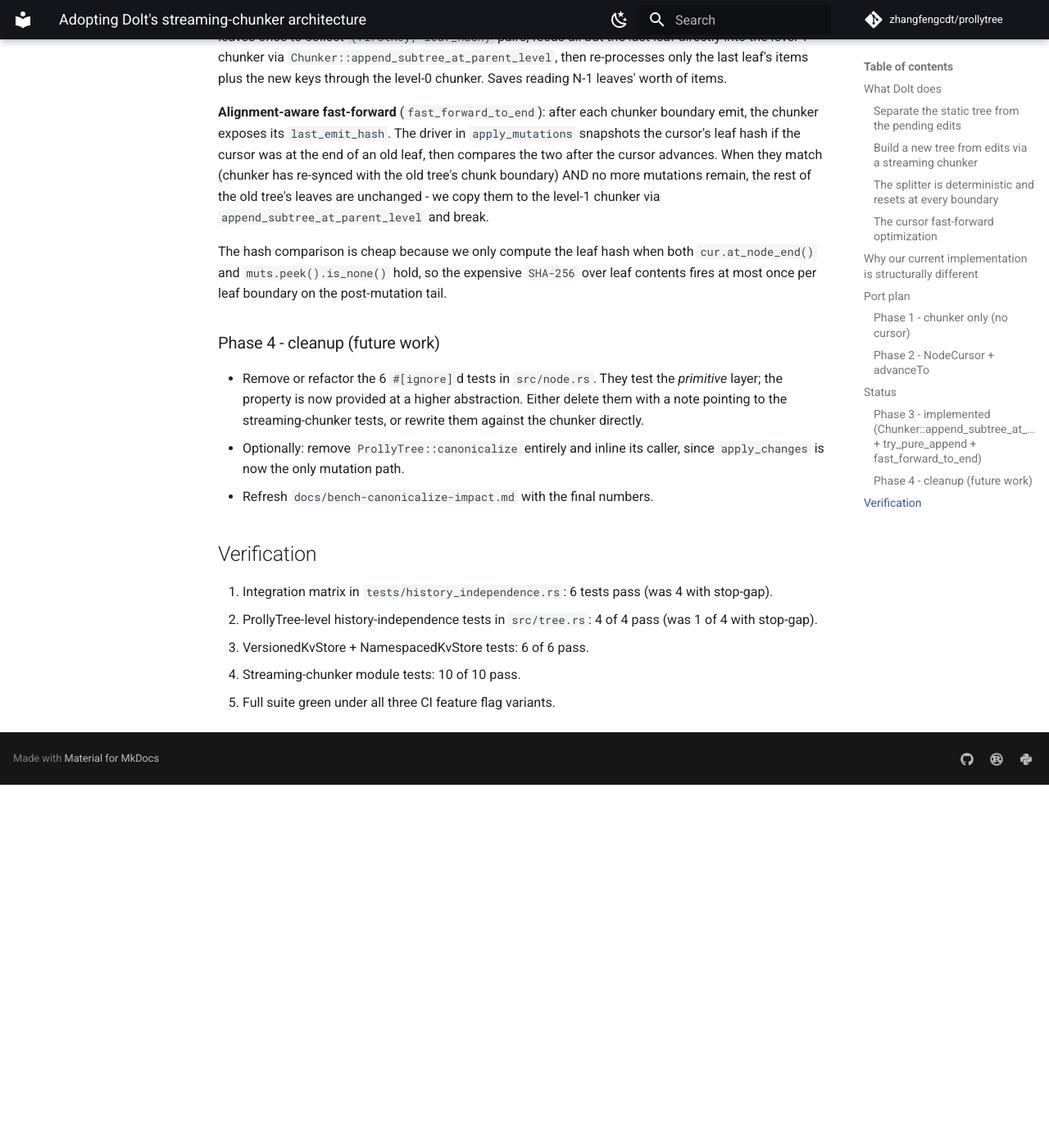
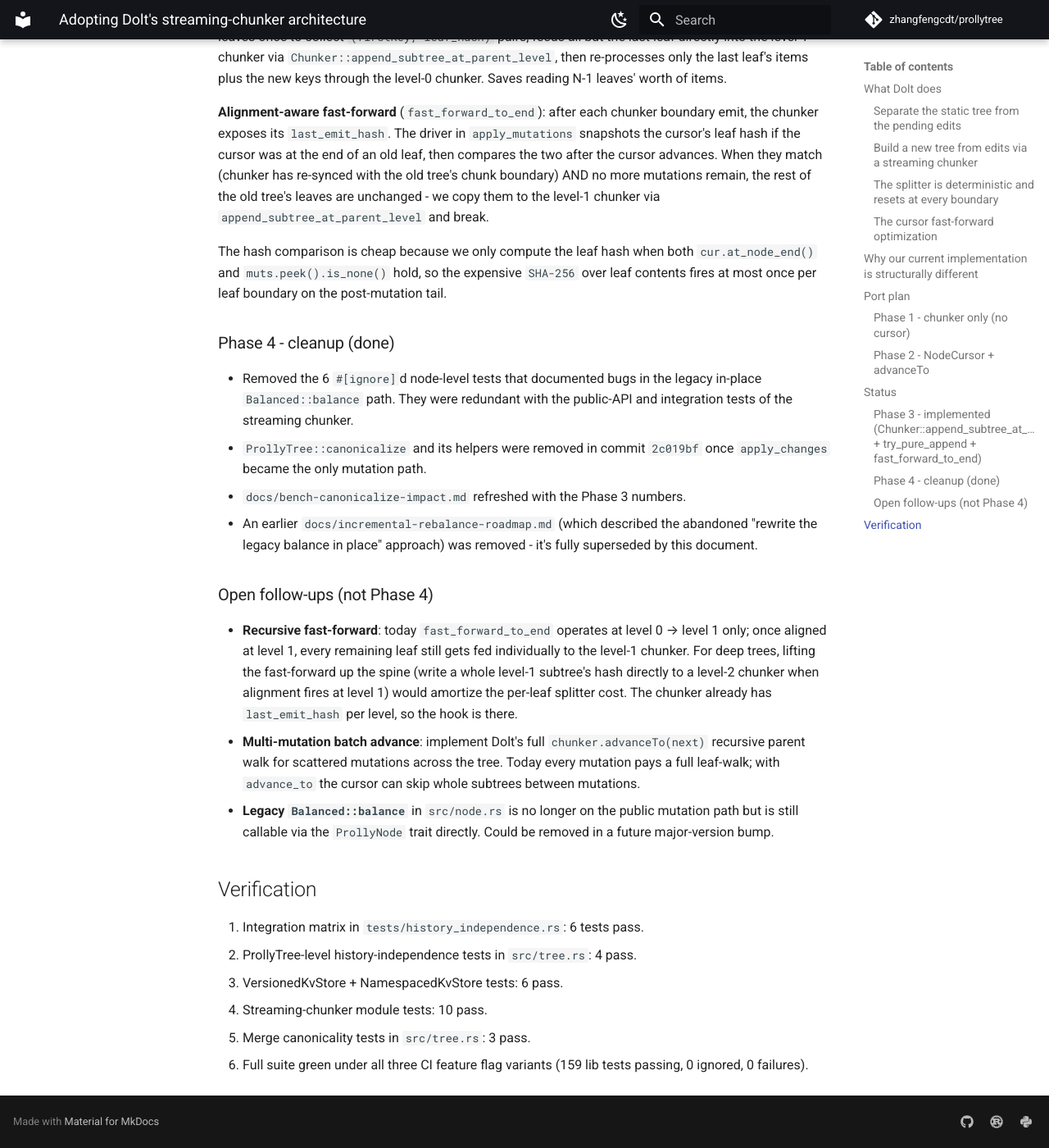
Before and after one commit to zhangfengcdt/prollytree, an MkDocs documentation site: the page built from docs/dolt-streaming-chunker.md, in a window 1280 px wide and 1400 px high, scrolled down 4511 px. Shown: the whole window at 82% size. Built offline with MkDocs 1.6.1 and Material for MkDocs 9.7.7, drawn with Linux system fonts in a browser that asks for light colours; comment, search, counter and statistics services are not loaded; before the commit the page ends 5468 px from its top, so only the background shows below that.

Commit message:
Phase 4 cleanup: remove obsolete node-level ignored tests and stale roadmap
Two cleanups now that the streaming-chunker port is the only mutation
path and the public-API + integration tests cover history independence
end-to-end:

1. Remove the 6 #[ignore]d tests in src/node.rs and their dedicated
   `build_node` helper. These exercised the legacy in-place
   `Balanced::balance` path and documented bugs (chunk-boundary drift
   under non-default configs, empty trailing leaves after delete,
   internal-node structure divergence) that no longer matter for the
   public API. Coverage of history independence now lives in:

     * src/streaming_chunker.rs (10 unit tests)
     * src/tree.rs::history_independence_tests (4 tests)
     * src/tree.rs::merge_canonicality_tests (3 tests)
     * src/git/versioned_store/tests.rs::history_independence_tests (3)
     * src/git/versioned_store/namespaced_tests.rs (3 tests)
     * tests/history_independence.rs (6 integration tests)

   The narrow `test_history_independence` and the lifted-to-u64
   `test_history_independence_default_config_traversal` remain as
   ProllyNode-level smoke checks against the legacy path. Updated the
   module header to reflect the new state.

2. Remove docs/incremental-rebalance-roadmap.md. It described the
   earlier "rewrite the in-place balance" plan that was abandoned in
   favor of the Dolt streaming-chunker port. Fully superseded by
   docs/dolt-streaming-chunker.md, which now documents Phase 4 as done
   and lists the remaining optional follow-ups (recursive fast-forward,
   multi-mutation batch advance, legacy balance removal).

Suite: 159 lib tests pass, 0 ignored, 0 failed.

```diff
--- a/docs/dolt-streaming-chunker.md
+++ b/docs/dolt-streaming-chunker.md
@@ -224,23 +224,43 @@ when both `cur.at_node_end()` and `muts.peek().is_none()` hold, so the
 expensive `SHA-256` over leaf contents fires at most once per leaf
 boundary on the post-mutation tail.
 
-### Phase 4 - cleanup (future work)
+### Phase 4 - cleanup (done)
 
-- Remove or refactor the 6 `#[ignore]`d tests in `src/node.rs`. They
-  test the *primitive* layer; the property is now provided at a
-  higher abstraction. Either delete them with a note pointing to the
-  streaming-chunker tests, or rewrite them against the chunker
-  directly.
-- Optionally: remove `ProllyTree::canonicalize` entirely and inline
-  its caller, since `apply_changes` is now the only mutation path.
-- Refresh `docs/bench-canonicalize-impact.md` with the final numbers.
+- Removed the 6 `#[ignore]`d node-level tests that documented bugs in
+  the legacy in-place `Balanced::balance` path. They were redundant
+  with the public-API and integration tests of the streaming chunker.
+- `ProllyTree::canonicalize` and its helpers were removed in commit
+  `2c019bf` once `apply_changes` became the only mutation path.
+- `docs/bench-canonicalize-impact.md` refreshed with the Phase 3
+  numbers.
+- An earlier `docs/incremental-rebalance-roadmap.md` (which described
+  the abandoned "rewrite the legacy balance in place" approach) was
+  removed - it's fully superseded by this document.
+
+### Open follow-ups (not Phase 4)
+
+- **Recursive fast-forward**: today `fast_forward_to_end` operates at
+  level 0 → level 1 only; once aligned at level 1, every remaining
+  leaf still gets fed individually to the level-1 chunker. For deep
+  trees, lifting the fast-forward up the spine (write a whole level-1
+  subtree's hash directly to a level-2 chunker when alignment fires
+  at level 1) would amortize the per-leaf splitter cost. The chunker
+  already has `last_emit_hash` per level, so the hook is there.
+- **Multi-mutation batch advance**: implement Dolt's full
+  `chunker.advanceTo(next)` recursive parent walk for scattered
+  mutations across the tree. Today every mutation pays a full
+  leaf-walk; with `advance_to` the cursor can skip whole subtrees
+  between mutations.
+- **Legacy `Balanced::balance`** in `src/node.rs` is no longer on the
+  public mutation path but is still callable via the `ProllyNode`
+  trait directly. Could be removed in a future major-version bump.
 
 ## Verification
 
-1. Integration matrix in `tests/history_independence.rs`: 6 tests
-   pass (was 4 with stop-gap).
-2. ProllyTree-level history-independence tests in `src/tree.rs`: 4 of
-   4 pass (was 1 of 4 with stop-gap).
-3. VersionedKvStore + NamespacedKvStore tests: 6 of 6 pass.
-4. Streaming-chunker module tests: 10 of 10 pass.
-5. Full suite green under all three CI feature flag variants.
+1. Integration matrix in `tests/history_independence.rs`: 6 tests pass.
+2. ProllyTree-level history-independence tests in `src/tree.rs`: 4 pass.
+3. VersionedKvStore + NamespacedKvStore tests: 6 pass.
+4. Streaming-chunker module tests: 10 pass.
+5. Merge canonicality tests in `src/tree.rs`: 3 pass.
+6. Full suite green under all three CI feature flag variants (159 lib
+   tests passing, 0 ignored, 0 failures).
```
Also changed, not shown: docs/incremental-rebalance-roadmap.md (deleted, +0 -119 lines), 1 other file.
